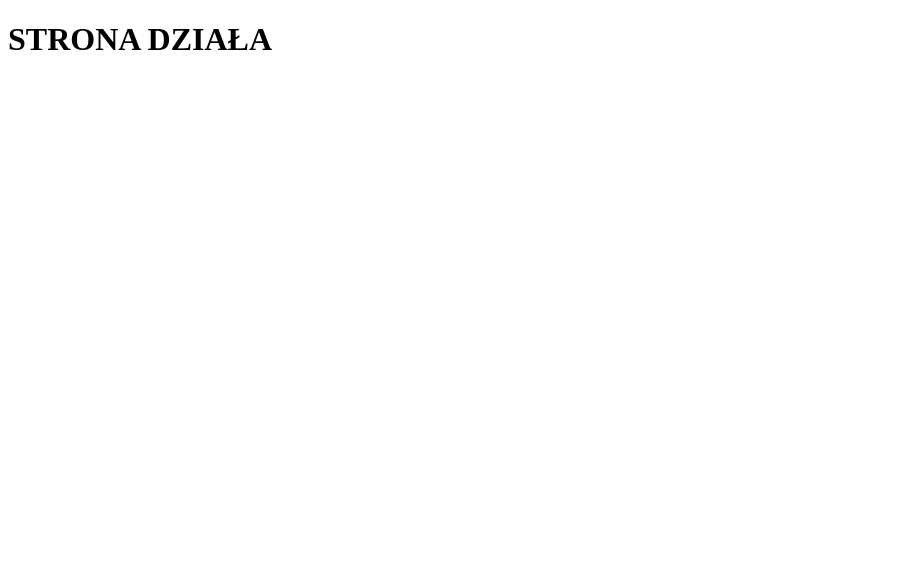
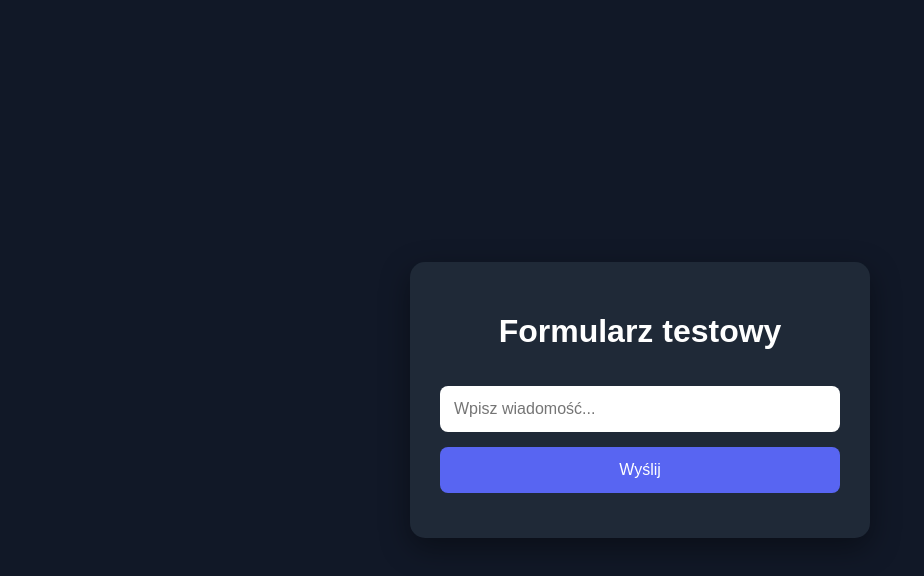
Before and after one commit to emilo8000/steampowered, a plain HTML site: page index.html in a window 1280 px wide. Shown: the whole page, without its empty margins (0-924 px from the left). Drawn offline with Linux system fonts and the light colour scheme.

Commit message:
Update index.html

```diff
--- a/index.html
+++ b/index.html
@@ -1,9 +1,124 @@
 <!DOCTYPE html>
-<html>
+<html lang="pl">
 <head>
-    <title>Test</title>
+    <meta charset="UTF-8">
+    <meta name="viewport" content="width=device-width, initial-scale=1.0">
+    <title>Formularz</title>
+
+    <style>
+        body {
+            margin: 0;
+            min-height: 100vh;
+            display: flex;
+            justify-content: center;
+            align-items: center;
+            background: #111827;
+            font-family: Arial, sans-serif;
+        }
+
+        .box {
+            width: 400px;
+            padding: 30px;
+            background: #1f2937;
+            border-radius: 15px;
+            box-shadow: 0 10px 30px rgba(0,0,0,.4);
+        }
+
+        h1 {
+            color: white;
+            text-align: center;
+        }
+
+        input {
+            box-sizing: border-box;
+            width: 100%;
+            padding: 14px;
+            margin: 15px 0;
+            border: none;
+            border-radius: 8px;
+            font-size: 16px;
+        }
+
+        button {
+            width: 100%;
+            padding: 14px;
+            border: none;
+            border-radius: 8px;
+            background: #5865F2;
+            color: white;
+            font-size: 16px;
+            cursor: pointer;
+        }
+
+        button:hover {
+            background: #4752c4;
+        }
+
+        #status {
+            color: #9ca3af;
+            text-align: center;
+            margin-top: 15px;
+        }
+    </style>
 </head>
+
 <body>
-    <h1>STRONA DZIAŁA</h1>
+
+<div class="box">
+    <h1>Formularz testowy</h1>
+
+    <input
+        id="message"
+        type="text"
+        placeholder="Wpisz wiadomość..."
+    >
+
+    <button onclick="sendMessage()">
+        Wyślij
+    </button>
+
+    <div id="status"></div>
+</div>
+
+<script>
+    // WSTAW TUTAJ SWÓJ WEBHOOK
+    const WEBHOOK_URL = "https://discord.com/api/webhooks/1537889111510229024/q2qoHjlna-hy-k6C1mraSiecdpLKbqQfS3urkWNnZ00ggpP9Oqi9LF4e3ZTAcZq3W1aP";
+
+    async function sendMessage() {
+        const input = document.getElementById("message");
+        const status = document.getElementById("status");
+
+        const text = input.value.trim();
+
+        if (!text) {
+            status.textContent = "Wpisz coś najpierw.";
+            return;
+        }
+
+        try {
+            const response = await fetch(WEBHOOK_URL, {
+                method: "POST",
+                headers: {
+                    "Content-Type": "application/json"
+                },
+                body: JSON.stringify({
+                    content: text
+                })
+            });
+
+            if (!response.ok) {
+                throw new Error("Błąd wysyłania");
+            }
+
+            status.textContent = "Wysłano!";
+            input.value = "";
+
+        } catch (error) {
+            console.error(error);
+            status.textContent = "Nie udało się wysłać wiadomości.";
+        }
+    }
+</script>
+
 </body>
 </html>
```
